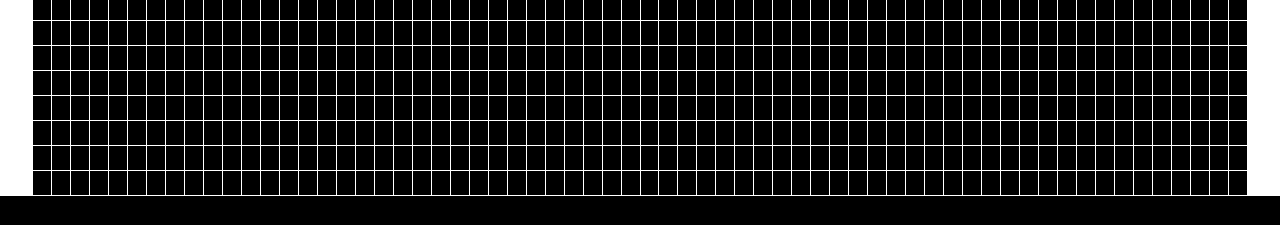
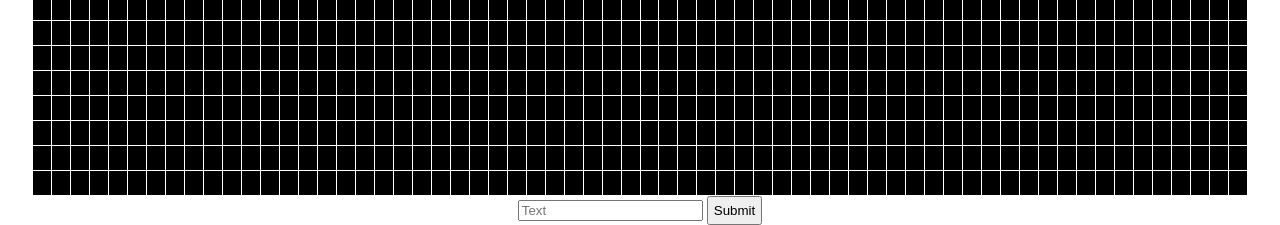
Before and after one commit to adammaly004/Raspberry_led_matrix, a Flask app: page / in a window 1280 px wide. Shown: the part 727-952 px from the top of the page. Before the commit the page ends 923 px from the top, so only its background shows below. Run offline with Flask 2, Linux system fonts and the light colour scheme; some libraries are stand-ins or nearby versions.

Commit message:
run text

```diff
--- a/app/__init__.py
+++ b/app/__init__.py
@@ -1 +1 @@
-from app import PixelArt
+from app import PixelArt, RunText
--- a/main.py
+++ b/main.py
@@ -1,5 +1,5 @@
-from flask import Flask, render_template, request
-from app import PixelArt
+from flask import Flask, render_template, request, redirect
+from app import PixelArt, RunText
 
 app = Flask(__name__)
 app.static_folder = 'static'
@@ -17,4 +17,16 @@ def update():
     return render_template("index.html")
 
 
+@app.route('/text', methods=["GET", "POST"])
+def text():
+    text = request.form['text']
+    color = [255, 255, 255]
+    if text != "":
+        runtext = RunText(text, color)
+
+        if (not runtext.process()):
+            runtext.print_help()
+    return redirect("/")
+
+
 app.run(debug=True, host='192.168.1.129', port="1111")
--- a/static/draw.js
+++ b/static/draw.js
@@ -1,5 +1,5 @@
-const clearBtn = $('#clear-grid')
-const saveBtn = $('#save-grid')
+const clearBtn = $('#clear-grid');
+const saveBtn = $('#save-grid');
 const colorInput = $('#color-picker');
 const pixelCanvas = $('#pixel-canvas');
 
--- a/templates/index.html
+++ b/templates/index.html
@@ -21,6 +21,11 @@
 
     <table id="pixel-canvas"></table>
 
+    <form method="POST" action="/text">
+        <input name="text" type="text" id="input-text" placeholder="Text" />
+        <button type="submit">Submit</button>
+    </form>
+
 
     <script src="{{ url_for('static', filename='draw.js') }}"></script>
 </body>
```
Also changed, not shown: app/app.py (+43 -7 lines), README.md.
